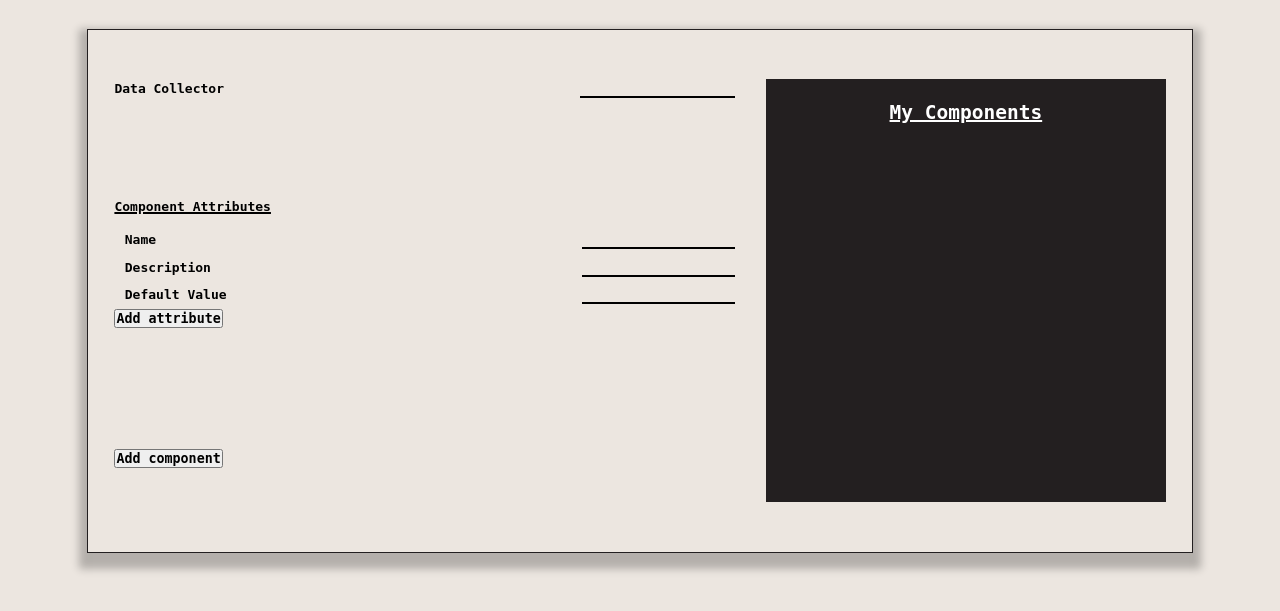
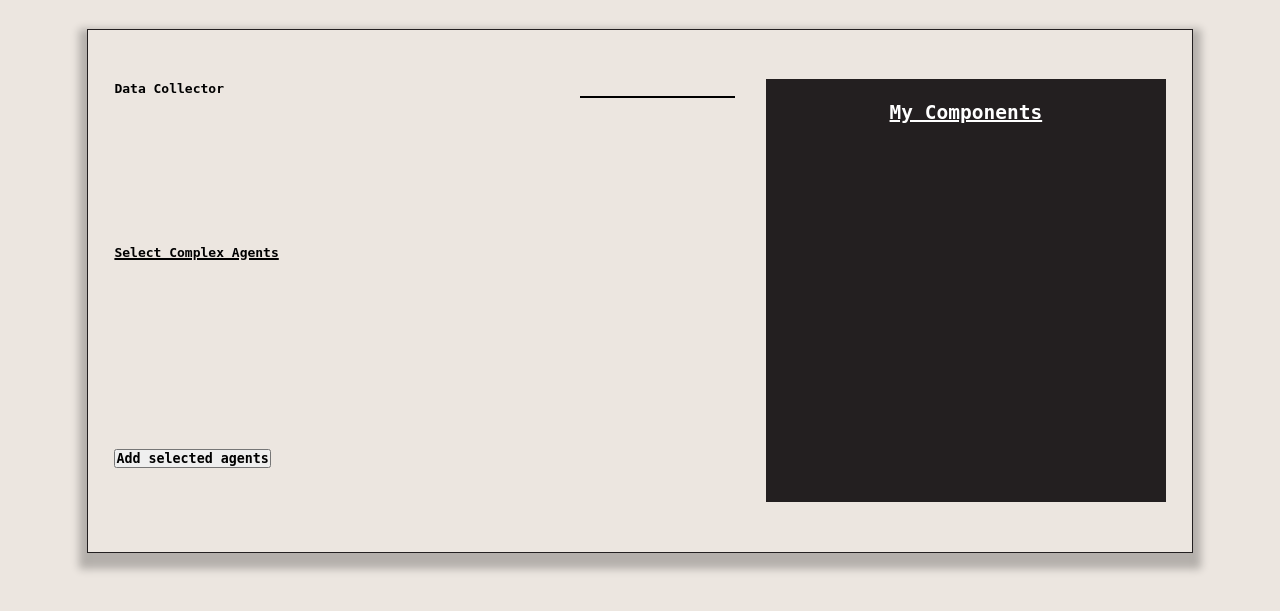
Before and after one commit to lumese46/AGE-AMB2, a Flask app: template presentation/templates/data_collector.html in a window 1280 px wide. Shown: the part 156-767 px from the top of the page. Run offline with Flask 3, Linux system fonts and the light colour scheme; the template is opened without the code that fills it, so the values that code supplies are empty.

Commit message:
dataCollector

```diff
--- a/presentation/app.py
+++ b/presentation/app.py
@@ -1,3 +1,4 @@
+import flask
 from flask import Flask, render_template, redirect, request, url_for, session
 import helperMethods, modelhelperMethods
 
@@ -171,7 +172,27 @@ def add_agent():
 
 @app.route("/dataCollector", methods=["POST","GET"])
 def data_collector():
-    form_data = request.form["dataCollector_inp1"]
+
+    # Get the data collector input value
+    data_collector_input = request.form["dataCollector_inp1"]
+
+    # Get the selected agents from the radio buttons
+    selected_agents = request.form.getlist("selected_agents")
+
+    # Perform further processing with the selected agents
+    # For now, we'll just print them
+    print("Data Collector Input:", data_collector_input)
+    print("Selected Agents:", selected_agents)
+
+    # You can add additional logic or processing here
+
+    return render_template("datacollector.html", compName=data_collector_input, complex_agents=["Agent1", "Agent2", "Agent3"], all_components=["Component1", "Component2", "Component3"])
+
+
+
+
+
+
 
 ######################################## Systems Tab #######################################################################################################################################################
 @app.route("/systems", methods=["POST","GET"])
--- a/presentation/helperMethods.py
+++ b/presentation/helperMethods.py
@@ -42,7 +42,11 @@ def get_components_by_name(fname):
     for comp in saved_comps:
         results.append(comp[f"Name_of_{fname}"])
     return results
-
+# gets you the name of the complex agents by name
+def get_complex_agents_by_name(fname):
+    data= read_json(fname)
+    complex_agents = [agent["Name_of_agent"] for agent in data if agent.get("Type_of_agent") == "COMPLEX"]
+    return complex_agents
 #give component name, get component with it's attributes
 def get_component(component_name):
     results = []
--- a/presentation/templates/data_collector.html
+++ b/presentation/templates/data_collector.html
@@ -1,54 +1,47 @@
-{%extends "base.html"%}
+{% extends "base.html" %}
 
-{%block title%}
-    Component
-{%endblock%}
+{% block title %}
+Data Collector
+{% endblock %}
 
-{%block stylesheet%}
-    <link rel="stylesheet" type="text/css" href="{{ url_for('static',filename='styles.css')}}" >
-{%endblock%}
+{% block stylesheet %}
+<link rel="stylesheet" type="text/css" href="{{ url_for('static', filename='styles.css') }}">
+{% endblock %}
 
-{%block highlight_comp%}
+{% block highlight_comp %}
 style="color:#5E17EB;"
-{%endblock%}
-{%block input_fields%}
-    <form action="dataCollector" method="post" class="input_param_form">
+{% endblock %}
+
+{% block input_fields %}
+<form action="/dataCollector" method="post" class="input_param_form">
     <section class="form_title">
         <label for="Name_of_component">Data Collector</label>
-                <input required type="text" name="dataCollector_inp1" id="Name_of_component" value={{compName}} >
+        <input required type="text" name="dataCollector_inp1" id="Name_of_component" value="{{ compName }}">
     </section>
     <section class="form_attributes">
-            <label for="Component_attributes_form" id="inner_title">Component Attributes</label>
+        <label for="Component_attributes_form" id="inner_title">Select Complex Agents</label>
         <div id="attribute">
-                    <label for="att_name">Name</label>
-                    <input type="text" name="att_name" id="att_name" required>
-                </div>
-                <div id="attribute">
-                    <label for="att_description">Description</label>
-                    <input type="text" name="att_description" id="att_description">
-                </div>
-                <div id="attribute">
-                    <label for="att_default_value">Default Value</label>
-                    <input type="text" name="att_default_value" id="att_default_value">
-                </div>
-                <!-- <button type="submit" href>Add attribute</button> -->
-                <div class="add_attribute">
-                    <input type="submit"  name="submit_results" id ="add_attribute_button" value="Add attribute">
+            {% for agent in complex_agents %}
+            <label>
+                <input type="radio" name="selected_agents" value="{{ agent }}" required>
+                {{ agent }}
+            </label><br>
+            {% endfor %}
         </div>
     </section>
     <section class="submit_component">
-            <input type="submit" name="submit_results" id="submit_button" value="Add component">
+        <input type="submit" name="submit_results" id="submit_button" value="Add selected agents">
     </section>
 </form>
-{%endblock%}
-{%block output_window%}
+{% endblock %}
+
+{% block output_window %}
 <h2 class="title">My Components</h2>
 <form action="component_tab" method="post">
     <div class="components">
-            {%for i in all_components%}
-                <!-- <input type="submit" name="submit_results" id="" value={{i}}> -->
-                <p>{{i}}</p>
-            {%endfor%}
+        {% for i in all_components %}
+        <p>{{ i }}</p>
+        {% endfor %}
     </div>
 </form>
-{%endblock%}
+{% endblock %}
```
Lines whose indentation alone changed are shown as unchanged.
